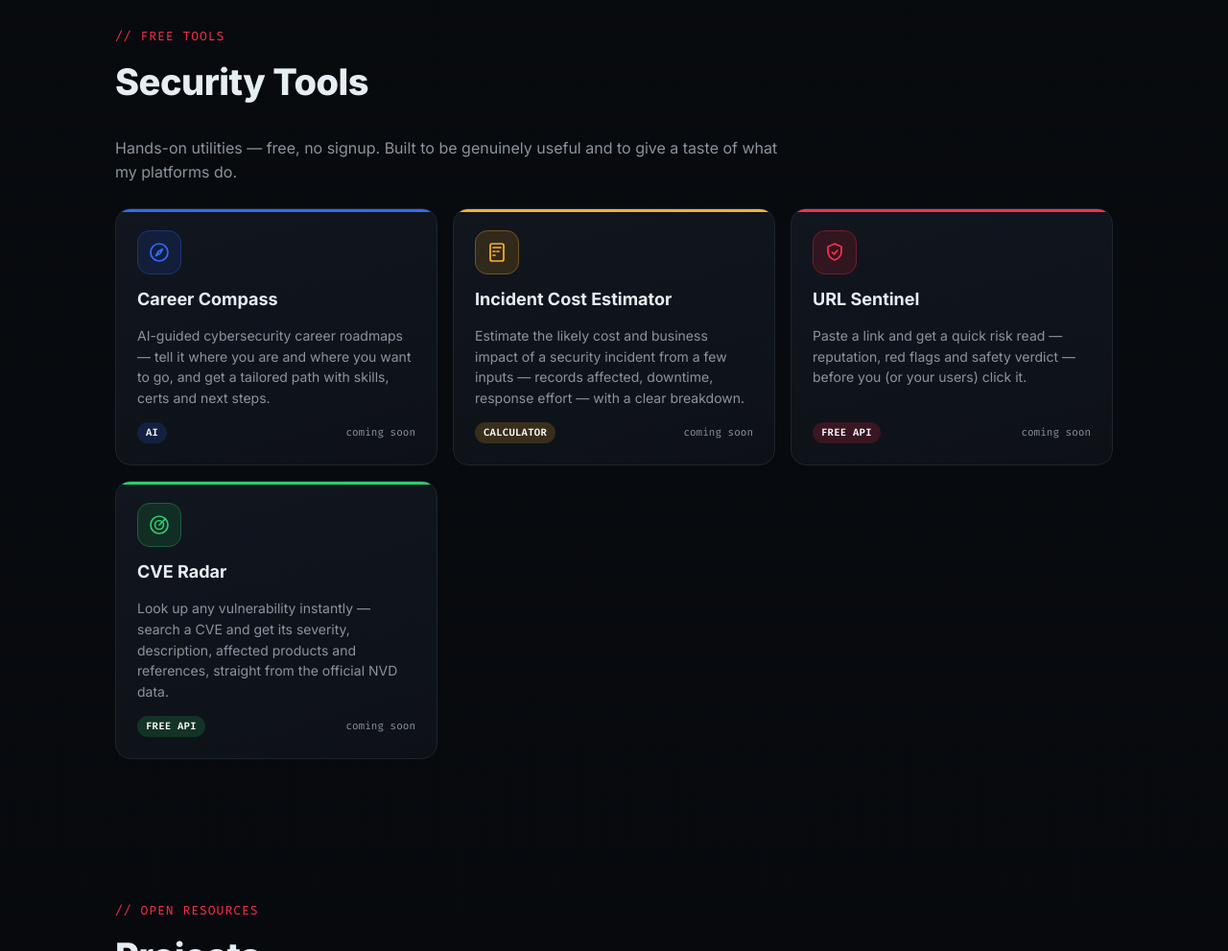
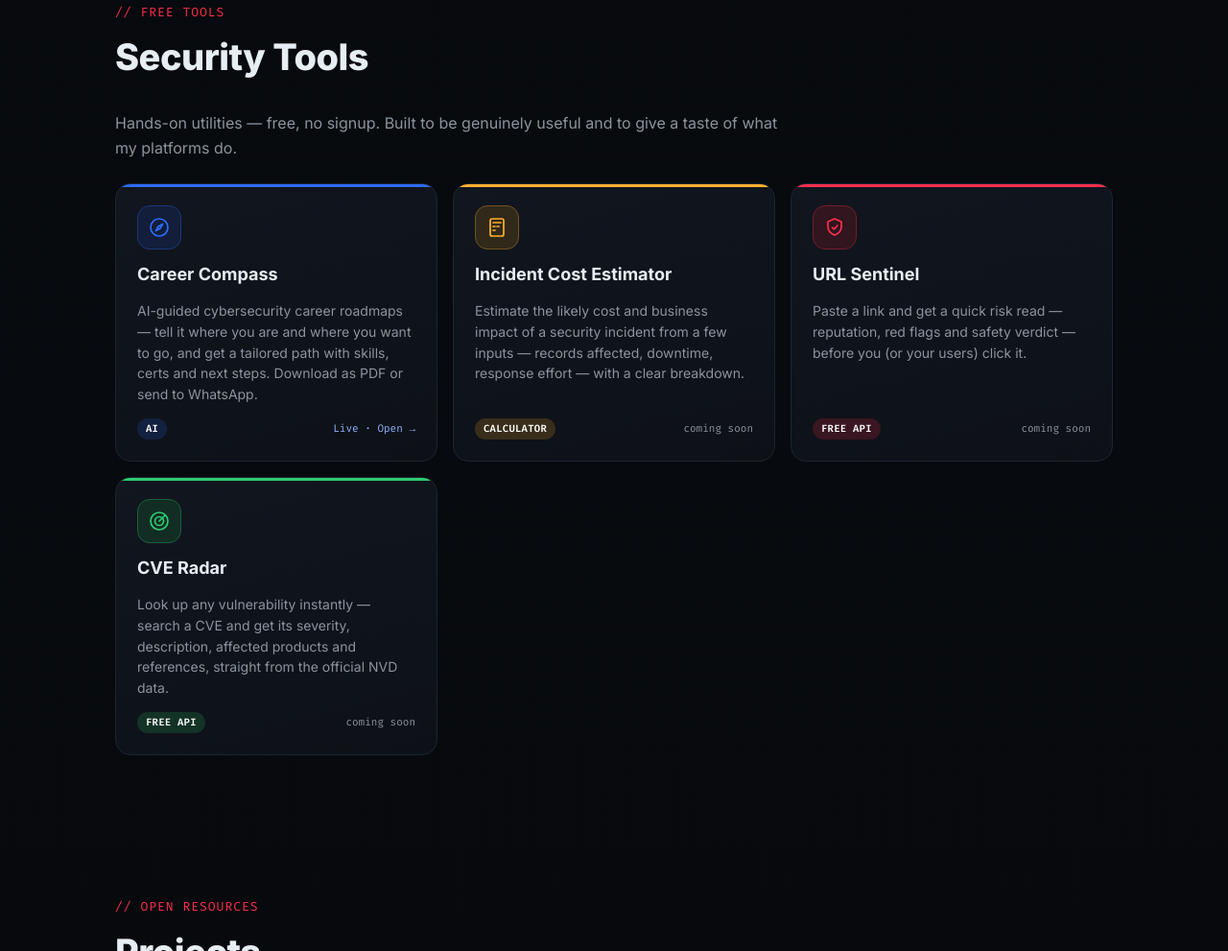
Before and after one commit to RochaCrypt/owner-RochaCrypt, a plain HTML site: page index.html in a window 1280 px wide. Shown: the part 2107-3098 px from the top of the page at 96% size. Drawn offline with Linux system fonts and the light colour scheme.

```diff
--- a/index.html
+++ b/index.html
@@ -1,6 +1,3 @@
-
-
-Index · HTML
 <!DOCTYPE html>
 <html lang="en" data-theme="dark">
 <head>
@@ -140,6 +137,7 @@
 
 /* free tools */
 .tools{display:grid;grid-template-columns:repeat(auto-fit,minmax(250px,1fr));gap:16px}
+.tool,a.tool{color:inherit}
 .tool{background:linear-gradient(165deg,var(--panel2),var(--panel));border:1px solid var(--line);border-radius:16px;
   padding:22px;transition:.18s;position:relative;overflow:hidden;display:flex;flex-direction:column;gap:12px}
 .tool:before{content:"";position:absolute;left:0;top:0;right:0;height:3px;background:var(--accent)}
@@ -211,12 +209,12 @@
   <p style="color:var(--muted);max-width:700px;margin-bottom:24px">Hands-on utilities — free, no signup. Built to be genuinely useful and to give a taste of what my platforms do.</p>
   <div class="tools">
 
-    <div class="tool" style="--accent:#2e6bff">
+    <a class="tool" style="--accent:#2e6bff" href="/career.html">
       <div class="ic"><svg viewBox="0 0 24 24"><circle cx="12" cy="12" r="9"/><polygon points="15.5 8.5 11 11 8.5 15.5 13 13"/></svg></div>
       <h3>Career Compass</h3>
-      <p>AI-guided cybersecurity career roadmaps — tell it where you are and where you want to go, and get a tailored path with skills, certs and next steps.</p>
-      <div class="foot"><span class="t">AI</span><span class="soon">coming soon</span></div>
-    </div>
+      <p>AI-guided cybersecurity career roadmaps — tell it where you are and where you want to go, and get a tailored path with skills, certs and next steps. Download as PDF or send to WhatsApp.</p>
+      <div class="foot"><span class="t">AI</span><span class="soon" style="color:#8fb4ff">Live · Open →</span></div>
+    </a>
 
     <div class="tool" style="--accent:#ffb02e">
       <div class="ic"><svg viewBox="0 0 24 24"><rect x="5" y="3" width="14" height="18" rx="2"/><line x1="8" y1="7" x2="16" y2="7"/><line x1="8" y1="11" x2="10" y2="11"/><line x1="12" y1="11" x2="14" y2="11"/><line x1="8" y1="15" x2="10" y2="15"/></svg></div>
```
